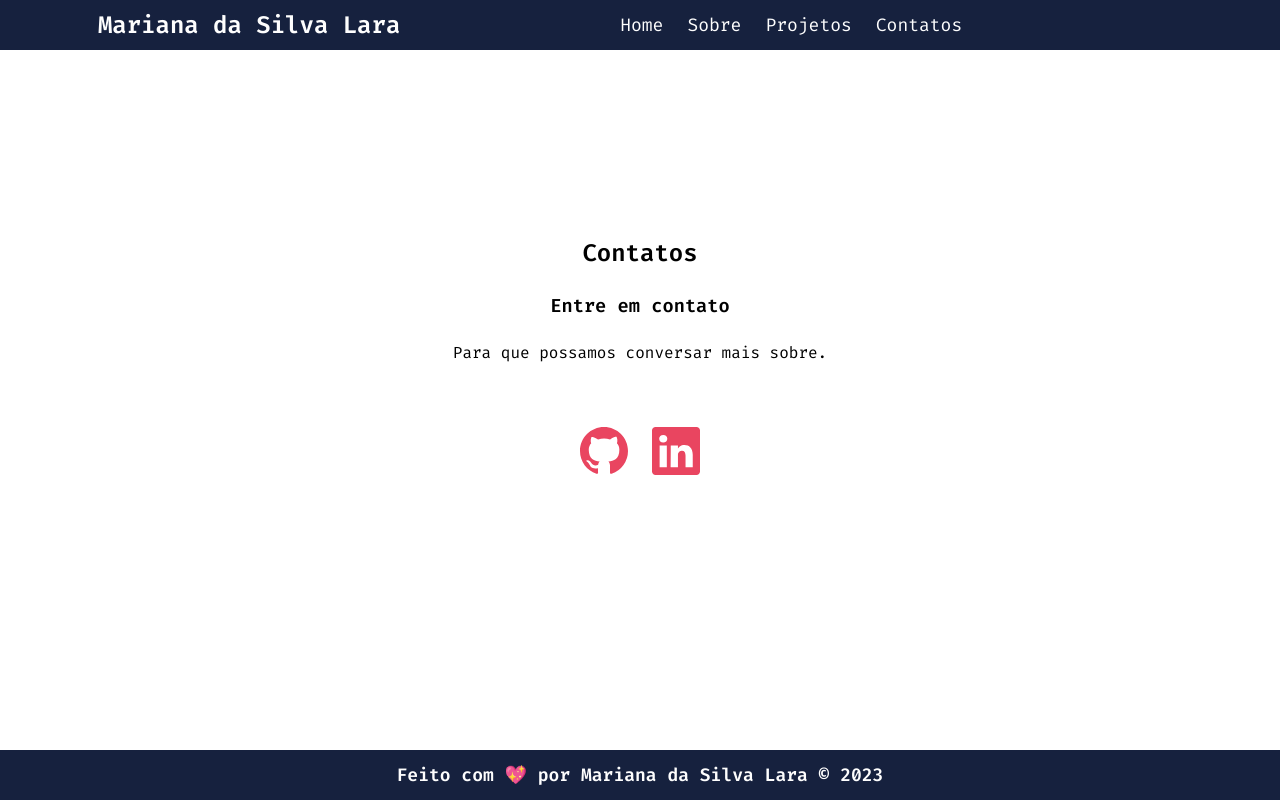
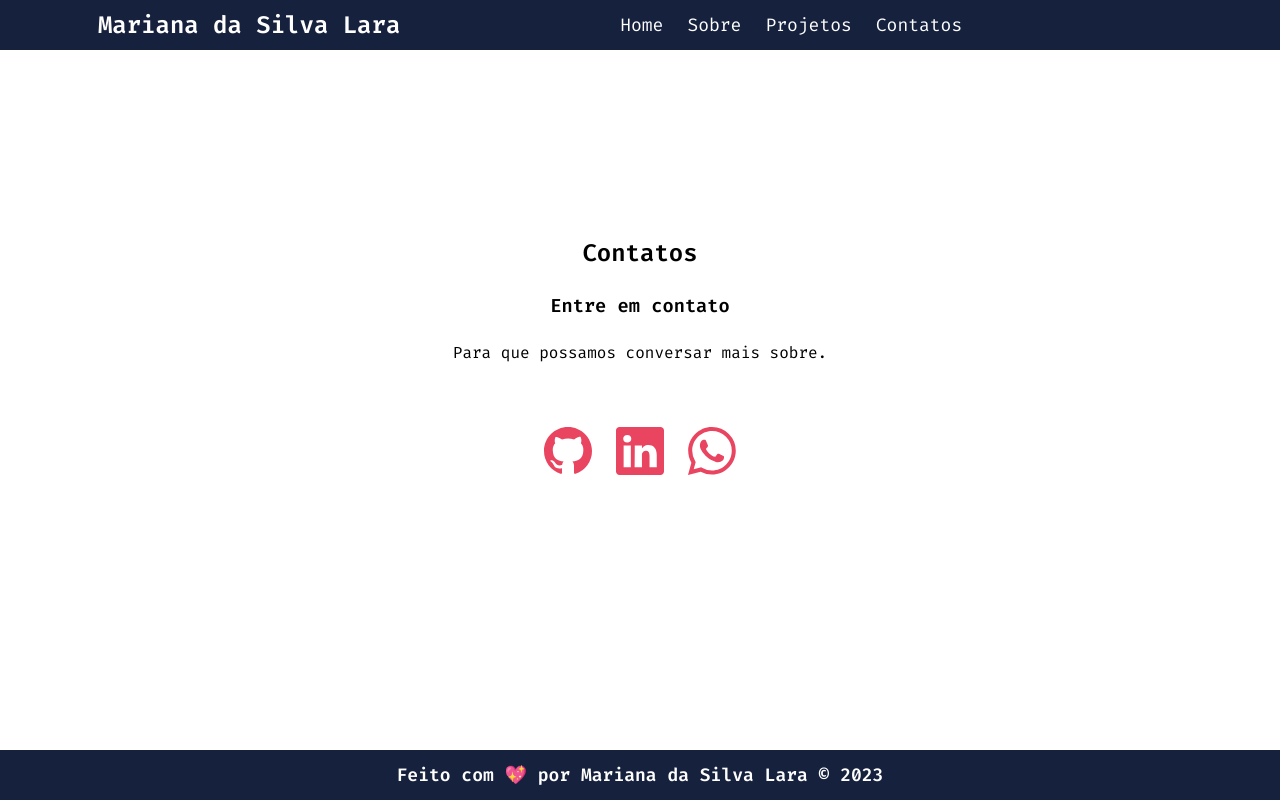
Before and after one commit to marislaradev/portfolio, a React (Vite) app: page /contatos in a window 1280 px wide. Built offline with nearby package versions, Linux system fonts and the light colour scheme.

Commit message:
feat: add WhatsApp link to contacts page

```diff
--- a/src/pages/Contatos/index.jsx
+++ b/src/pages/Contatos/index.jsx
@@ -32,9 +32,9 @@ function Contatos() {
                 <BsLinkedin className={styles.icone} />
             </a>
 
-            {/* <a href="#" target="_blank" rel='noopenner norefferer'>
+            <a href="https://wa.me/554591414654" target="_blank" rel='noopenner norefferer'>
                 <BsWhatsapp className={styles.icone} />
-            </a> */}
+            </a>
 
             </div>
             </section>
```
